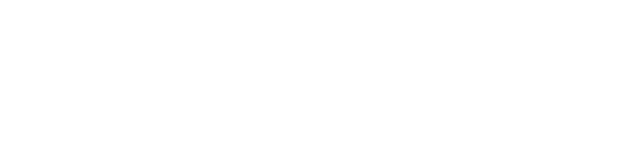
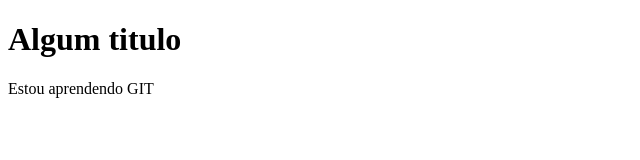
Before and after one commit to Robertcs1507/tutorial_git, a plain HTML site: page index.html in a window 1280 px wide. Shown: the whole page, without its empty margins (0-640 px from the left). Drawn offline with Linux system fonts and the light colour scheme.

Commit message:
criei título e parágrafo

```diff
--- a/index.html
+++ b/index.html
@@ -6,6 +6,8 @@
     <title>Tutorial GIT</title>
 </head>
 <body>
+    <h1>Algum titulo</h1>
+    <p>Estou aprendendo GIT</p>
 
 </body>
 </html>
```
